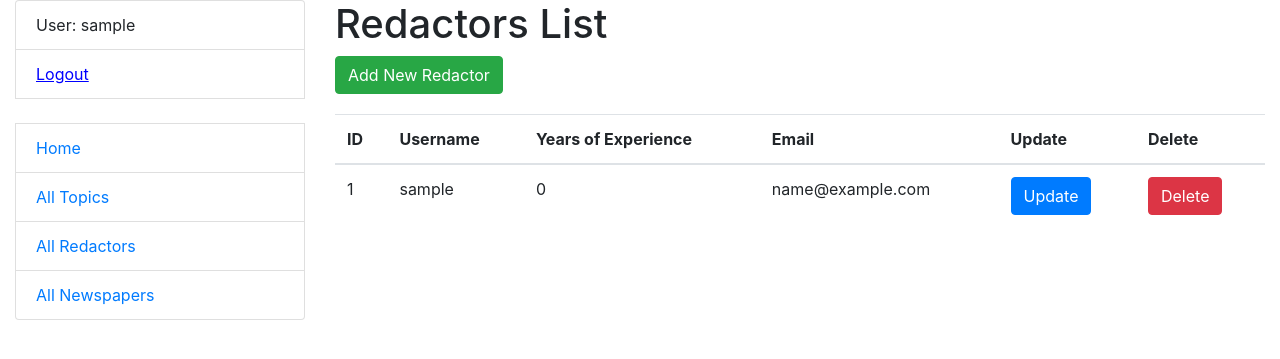
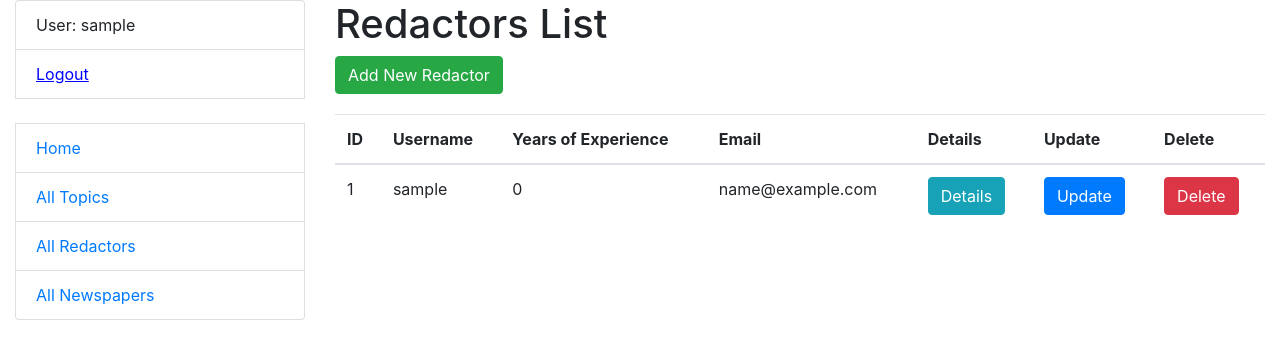
Before and after one commit to vburkalo/news-agency, a Django app: page /pulse/redactors/ in a window 1280 px wide. Shown: the top 359 px of the page. Run offline with Django 5.2, Linux system fonts and the light colour scheme; the visitor is signed in with stand-in values (Sample User, id 1); data comes from the database, SQL or seed files in the repository.

Commit message:
updated redactor list html to be able to look at every redactor detail

```diff
--- a/templates/pulse/redactor_list.html
+++ b/templates/pulse/redactor_list.html
@@ -12,6 +12,7 @@
                     <th>Username</th>
                     <th>Years of Experience</th>
                     <th>Email</th>
+                    <th>Details</th>
                     <th>Update</th>
                     <th>Delete</th>
                 </tr>
@@ -23,6 +24,7 @@
                     <td>{{ redactor.username }}</td>
                     <td>{{ redactor.years_of_experience }}</td>
                     <td>{{ redactor.email }}</td>
+                    <td><a class="btn btn-info" href="{% url 'pulse:redactor-detail' pk=redactor.id %}">Details</a></td>
                     <td><a class="btn btn-primary" href="{% url 'pulse:redactor-update' pk=redactor.id %}">Update</a></td>
                     <td><a class="btn btn-danger" href="{% url 'pulse:redactor-delete' pk=redactor.id %}">Delete</a></td>
                 </tr>
```
